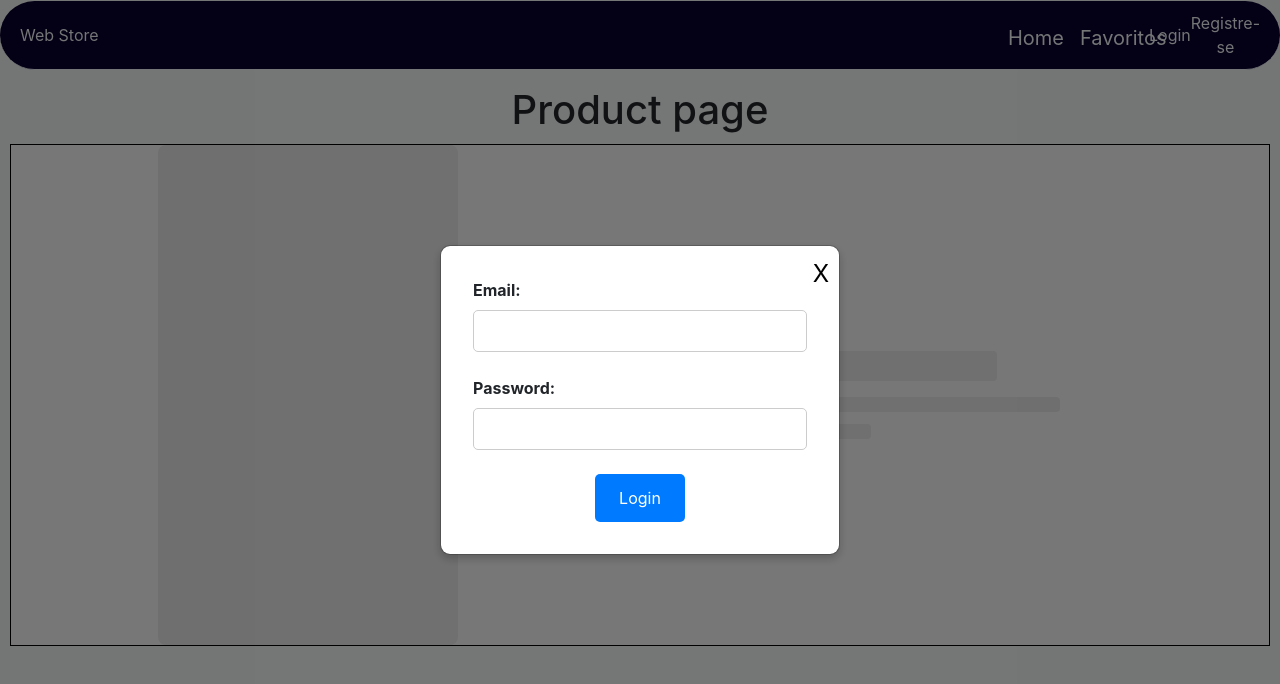
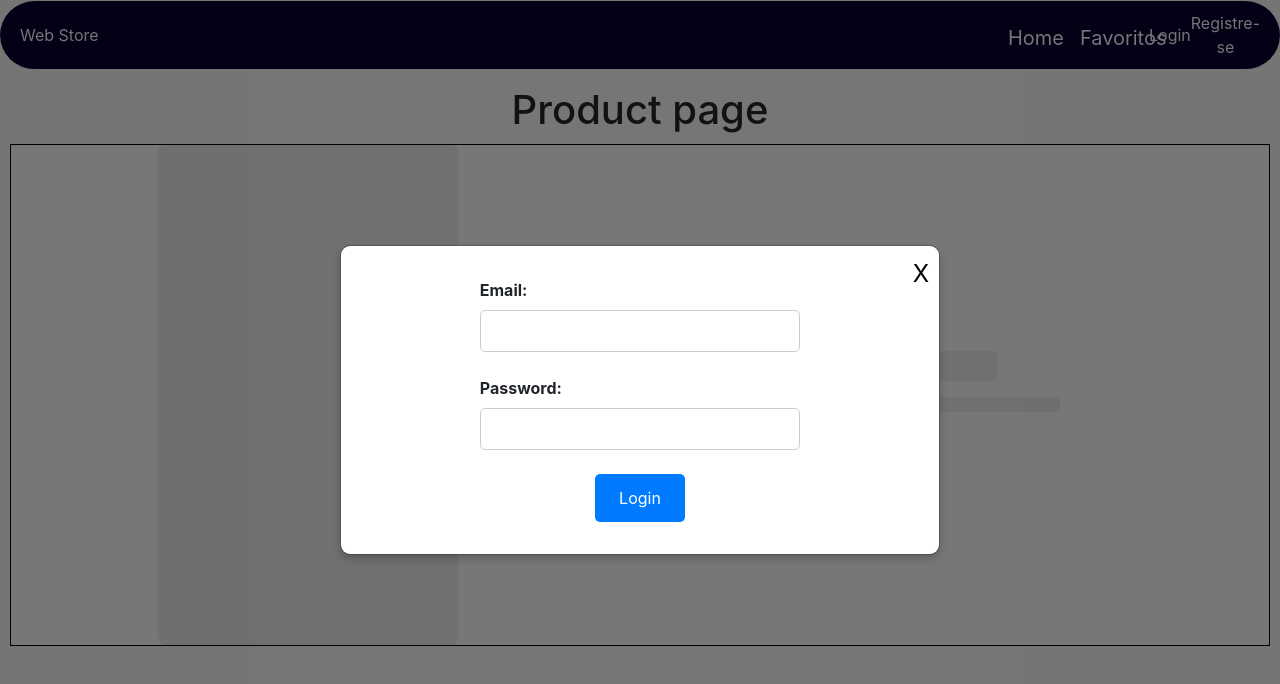
Before and after one commit to Murilo-Carrijo/web-store, a React (Vite) app in the folder front-end/: page /products/1 in a window 1280 px wide. Both pictures are taken after a click on the button "Login". Shown: the top 684 px of the page. Built offline with nearby package versions, Linux system fonts and the light colour scheme; no server answers.

Commit message:
movendo o estilo inline para o arquivo css - `register-forms.css`

```diff
--- /dev/null
+++ b/front-end/src/components/register-forms.css
@@ -0,0 +1,85 @@
+/* Modal overlay */
+.modal-overlay {
+  position: fixed;
+  top: 0;
+  left: 0;
+  width: 100%;
+  height: 100%;
+  background-color: rgba(0, 0, 0, 0.5);
+  /* Fundo cinza translúcido */
+  display: flex;
+  justify-content: center;
+  align-items: center;
+  z-index: 999;
+}
+
+/* Modal content */
+.modal-content {
+  background-color: white;
+  /* Fundo branco */
+  padding: 2rem;
+  border-radius: 10px;
+  box-shadow: 0 4px 8px rgba(0, 0, 0, 0.2);
+  position: relative;
+  width: 90%;
+  max-width: 600px;
+}
+
+/* Close button */
+.close-button {
+  position: absolute;
+  top: 10px;
+  right: 10px;
+  background: none;
+  border: none;
+  font-size: 1.5rem;
+  cursor: pointer;
+}
+
+/* Form styles */
+.login-form {
+  display: flex;
+  flex-direction: column;
+  align-items: center;
+}
+
+/* Input group styles */
+.input-group {
+  margin-bottom: 1.5rem;
+  width: 60%;
+}
+
+.input-group label {
+  display: block;
+  margin-bottom: 0.5rem;
+  font-weight: bold;
+}
+
+.input-group input {
+  width: 100%;
+  padding: 0.5rem;
+  font-size: 1rem;
+  border: 1px solid #ccc;
+  border-radius: 5px;
+}
+
+/* Login button */
+.login-button {
+  padding: 0.75rem 1.5rem;
+  font-size: 1rem;
+  background-color: #007BFF;
+  color: white;
+  border: none;
+  border-radius: 5px;
+  cursor: pointer;
+  transition: background-color 0.3s;
+}
+
+.login-button:hover {
+  background-color: #0056b3;
+}
+
+.error-message {
+  color: red;
+  margin-bottom: 1rem;
+}
--- a/front-end/src/components/register-forms.jsx
+++ b/front-end/src/components/register-forms.jsx
@@ -1,5 +1,5 @@
 import React, { useState } from 'react';
-import './login-forms.css';
+import './register-forms.css';
 import { register } from '../services/user_services';
 
 const RegisterForms = ({ openRegistrerForm, setOpenRegistrerForm }) => {
```
